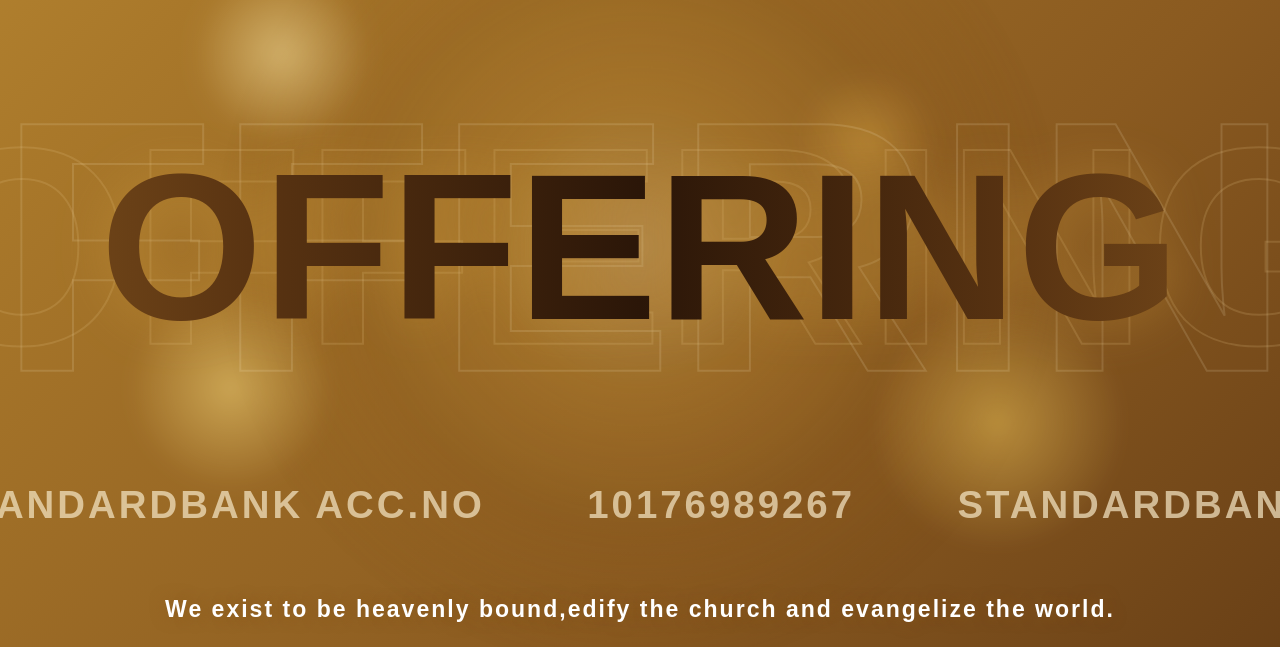
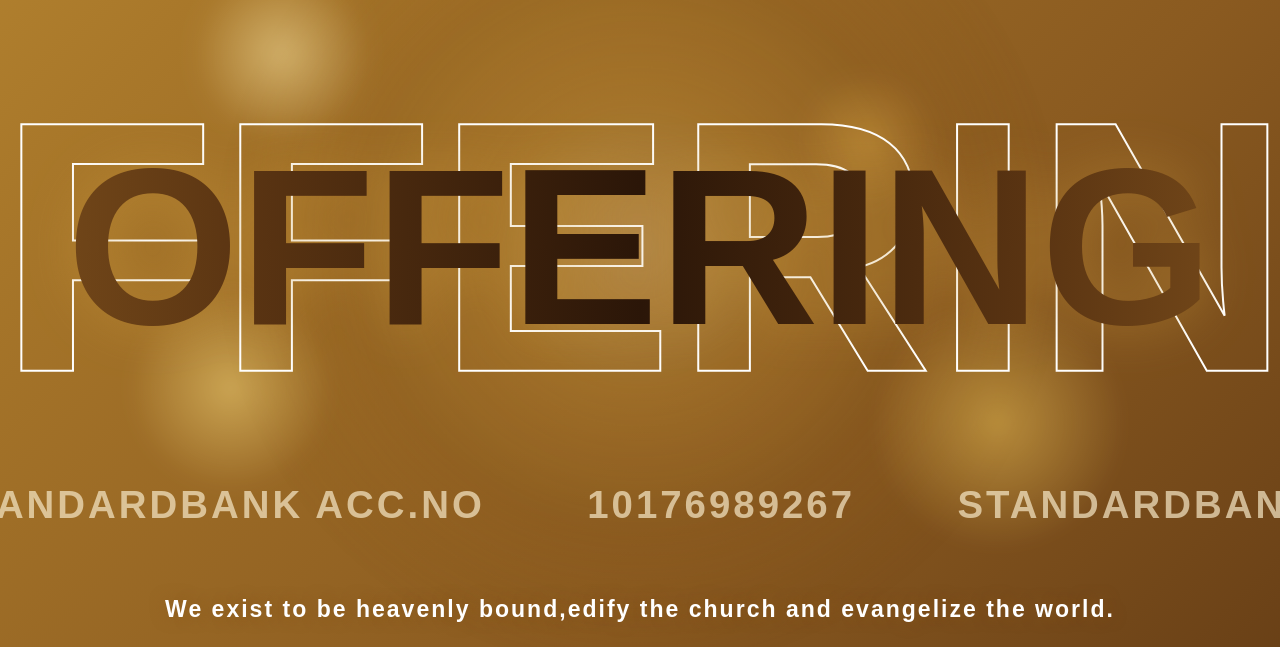
Before and after one commit to LusandaBanzi/PCGoffering, a plain HTML site: page index.html in a window 1280 px wide. Shown: the part 153-800 px from the top of the page. Drawn offline with Linux system fonts and the light colour scheme.

Commit message:
Update index.html

```diff
--- a/index.html
+++ b/index.html
@@ -72,7 +72,7 @@ body{
     font-weight:900;
     color:transparent;
 
-    -webkit-text-stroke:2px rgba(246,232,200,0.15);
+    -webkit-text-stroke:2px white;
     text-stroke:2px rgba(246,232,200,0.15);
 
     white-space:nowrap;
@@ -140,26 +140,11 @@ body{
     width:100%;
 }
 
-.bg-outline{
-    font-size:22vw;
-    font-weight:900;
-    color:transparent;
 
-    -webkit-text-stroke:2px rgba(232,201,141,0.18);
-
-    text-transform:uppercase;
-    line-height:1;
-    position:absolute;
-    top:50%;
-    left:50%;
-    transform:translate(-50%,-50%);
-    white-space:nowrap;
-    z-index:1;
-}
 
 .main-text{
     position:relative;
-    font-size:16vw;
+    font-size:17vw;
     font-weight:900;
     text-transform:uppercase;
     line-height:1;
@@ -417,7 +402,7 @@ body{
 
 <!-- Center Thank You -->
 <div class="center-wrap">
-    <div class="bg-outline">OFFERING</div>
+
     <div class="main-text">OFFERING</div>
 </div>
 
```
